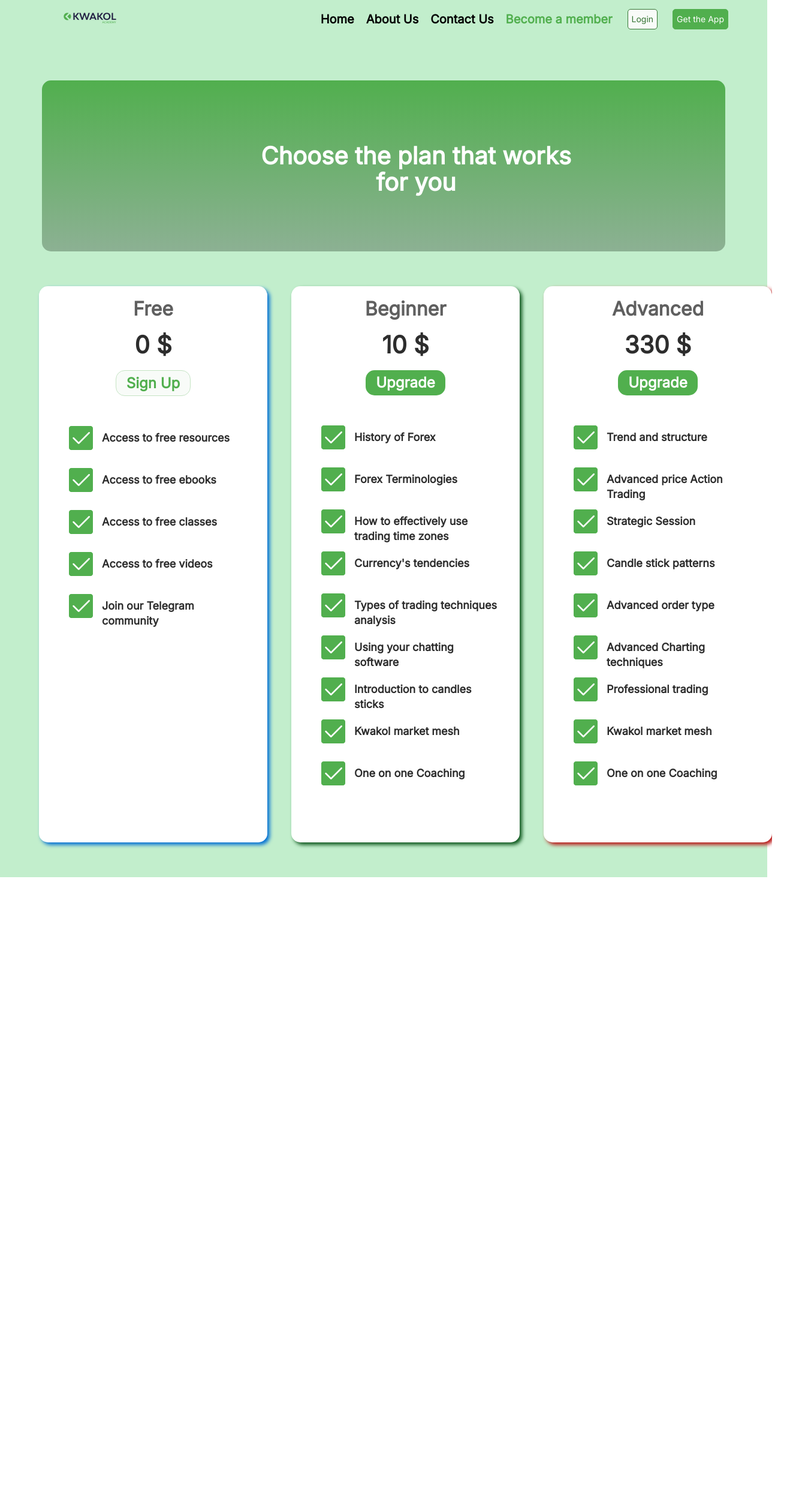
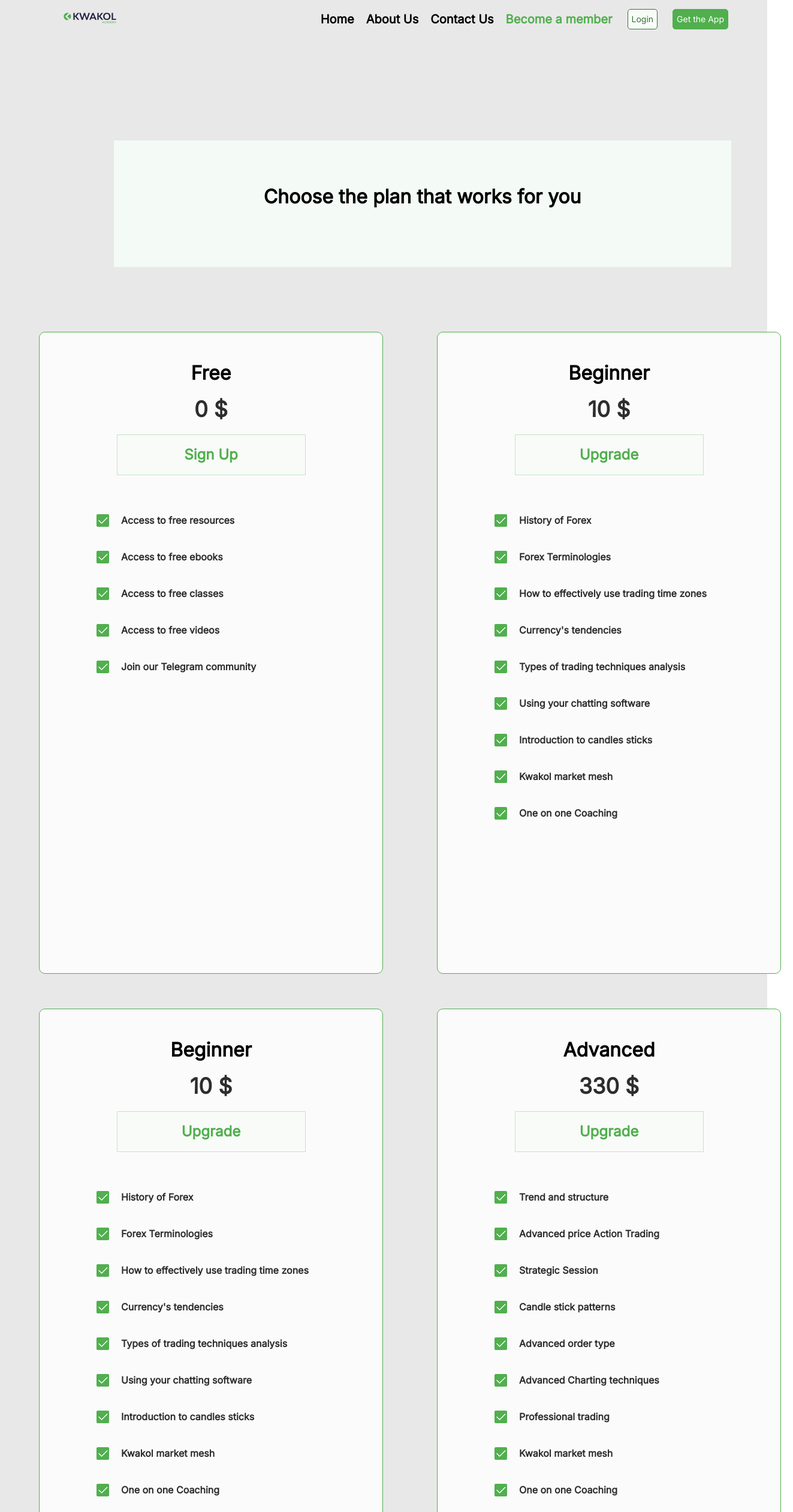
Before and after one commit to Ghiftee/wtf-kwakol-academy, a React (Create React App) app: page /wtf-kwakol-academy/membership in a window 1280 px wide. Shown: the part 20-2540 px from the top of the page at 60% size, 1323 px wide, since content can reach past the window. Before the commit the page ends 1482 px from the top, so only its background shows below. Built offline with nearby package versions, Linux system fonts and the light colour scheme.

Commit message:
Redesign membership page

```diff
--- a/src/components/pages/membership/Members.css
+++ b/src/components/pages/membership/Members.css
@@ -1,39 +1,43 @@
 .membership-page{
-    background: #c2eecc;
+    background: var( --primaryBackground);
+    height: 3100px;
 }
 
 .plans-heading{
-    height: 285px;
-    border-radius: 15px;
-    background: linear-gradient(#51af4e, rgba(16, 35, 16, 0.3012));
-    margin: 50px 70px 0;
+    background-color: #f4fbf7;
+    width: 1030px;
+    height: 211px;
+    margin: 150px 10px 50px 190px;
 }
 
 .plans-text{
+    width: 541px;
+    height: 88px;
+    font-weight: 600;
+    line-height: 44px;
+    font-size: 32px;
+    color: #000;
     text-align: center;
-    width: 550px;
-    height: 88px;
     position: relative;
-    top: 104px;
-    left: 349px;
-    font-size: 40px;
-    line-height: 44px;
-    color: #fff;
-    font-weight: var(--primaryFontWeight);
+    top: 72px;
+    left: 244px;
 }
 
 .plans-options{
     display: flex;
     justify-content: space-around;
-    margin: 0 45px;
+    gap: 50px;
+    margin: 0px 45px;
 }
 
 .plans-boxes{
-    width: 392px;
-    height: 927px;
-    border-radius: 15px;
-    background-color: #fff;
+    width: 512px;
+    height: 1008px;
+    border-radius: 10px;
+    border: 1px solid var(--primaryColor);
+    background-color: #fbfbfb;
     margin: 58px 20px;
+    padding: 30px;
 }
 
 .plans-heading-group{
@@ -43,51 +47,37 @@
 }
 
 .plans-type{
-    color: #5f5f5f;
+    color: #000;
     height: 36px;
     margin: 20px;
     font-size: 32px;
-    font-weight: var(--primaryFontWeight);
+    font-weight: 600;
     line-height: 35.2px;
 }
 
 .plans-prices{
     height: 44px;
-    font-size: 40px;
+    font-size: 36px;
     line-height: 44px;
     font-weight: var(--primaryFontWeight);
     color: var(--secondaryColor);
     margin-bottom: 20px;
 }
 
-.sign-up{
-    width: 125px;
-    height: 43px;
+.upgrade-btn{
+    width: 315px;
+    height: 68px;
+    border: 1px solid #c5e4c4;
     padding: 8px 16px;
-    border-radius: 15px;
-    border: 1px solid #c5e4c4;
     background-color: #f8fbf8;
-    font-size: 24px;
-    line-height: 26.4px;
-    font-weight: var(--primaryFontWeight);
     color: var(--primaryColor);
-}
-
-.upgrade-btn{
-    width: 133px;
-    height: 42px;
-    border: none;
-    border-radius: 15px;
-    padding: 8px 16px;
-    background-color: var(--primaryColor);
-    color: #fff;
     font-size: 24px;
     font-weight: var(--primaryFontWeight);
     line-height: 26.4px;
 }
 
 .plans-description-container{
-    margin: 35px;
+    margin: 45px;
 }
 
 .plans-description-individual-container{
@@ -96,13 +86,15 @@
 }
 
 .plans-description-img{
-    margin: 15px;
+    margin: 20px;
+    width: 21px;
+    height: 21px;
 }
 
 .plans-description{
-    width: 241px;
+    width: 360px;
     height: 26px;
-    font-size: 18px;
+    font-size: 16px;
     color: var(--secondaryColor);
     font-weight: var(--primaryFontWeight);
     line-height: 25.2px;
--- a/src/components/pages/membership/Members.jsx
+++ b/src/components/pages/membership/Members.jsx
@@ -2,28 +2,25 @@ import React from 'react';
 import Navbar from '../../navbar/Navbar';
 import Check from '../../../images/check.png';
 import './Members.css';
+import Footer from '../home/Footer';
 
 function Members() {
-  const shadows = [
-    {boxShadow: '4px 4px 6px #006FD5'},
-    {boxShadow: '4px 4px 6px #0C561C'},
-    {boxShadow: '4px 4px 6px #BA1717'}
-  ]
   return (
-    <div>
+    <>
       <div className='membership-page'>
-        <Navbar backgroundColor='#c2eecc' padding='10px 0'/>
+        <Navbar/>
         <section className='plans-heading'>
           <p className='plans-text'>Choose the plan that works for you</p>
         </section>
         <section className='plans-options'>
           {/*Would be refactored*/}
           {/*Free plans*/}
-          <section className='plans-boxes' style={shadows[0]}>
+          <div>
+            <section className='plans-boxes'>
               <section className='plans-heading-group'>
                 <p className='plans-type'>Free</p>
                 <p className='plans-prices'> 0 $</p>
-              <button className='sign-up'>Sign Up</button>
+                <button className='upgrade-btn'>Sign Up</button>
               </section>
               <section className='plans-description-container'>
                 <section className='plans-description-individual-container'>
@@ -49,7 +46,55 @@ function Members() {
               </section>
             </section>
             {/*Beginner*/}
-          <section className='plans-boxes' style={shadows[1]}>
+            <section className='plans-boxes'>
+              <section className='plans-heading-group'>
+                <p className='plans-type'>Beginner</p>
+                <p className='plans-prices'>10 $</p>
+                <button className='upgrade-btn'>Upgrade</button>
+              </section>
+              <section className='plans-description-container'>
+                <section className='plans-description-individual-container'>
+                  <img src={Check} alt='checkbox' className='plans-description-img'/>
+                  <p className='plans-description'>History of Forex</p>
+                </section>
+                <section className='plans-description-individual-container'>
+                  <img src={Check} alt='checkbox' className='plans-description-img'/>
+                  <p className='plans-description'>Forex Terminologies</p>
+                </section>
+                <section className='plans-description-individual-container'>
+                  <img src={Check} alt='checkbox' className='plans-description-img'/>
+                  <p className='plans-description'>How to effectively use trading time zones</p>
+                </section>
+                <section className='plans-description-individual-container'>
+                  <img src={Check} alt='checkbox' className='plans-description-img'/>
+                  <p className='plans-description'>Currency's tendencies</p>
+                </section>
+                <section className='plans-description-individual-container'>
+                  <img src={Check} alt='checkbox' className='plans-description-img'/>
+                  <p className='plans-description'>Types of trading techniques analysis</p>
+                </section>
+                <section className='plans-description-individual-container'>
+                  <img src={Check} alt='checkbox' className='plans-description-img'/>
+                  <p className='plans-description'>Using your chatting software</p>
+                </section>
+                <section className='plans-description-individual-container'>
+                  <img src={Check} alt='checkbox' className='plans-description-img'/>
+                  <p className='plans-description'>Introduction to candles sticks</p>
+                </section>
+                <section className='plans-description-individual-container'>
+                  <img src={Check} alt='checkbox' className='plans-description-img'/>
+                  <p className='plans-description'>Kwakol market mesh</p>
+                </section>
+                <section className='plans-description-individual-container'>
+                  <img src={Check} alt='checkbox' className='plans-description-img'/>
+                  <p className='plans-description'>One on one Coaching</p>
+                </section>
+              </section>
+            </section>
+          </div>
+          <div>
+            {/*Intermediate*/}
+            <section className='plans-boxes'>
               <section className='plans-heading-group'>
                 <p className='plans-type'>Beginner</p>
                 <p className='plans-prices'>10 $</p>
@@ -95,7 +140,7 @@ function Members() {
               </section>
             </section>
             {/*Advanced*/}
-          <section className='plans-boxes' style={shadows[2]}>
+            <section className='plans-boxes'>
               <section className='plans-heading-group'>
                 <p className='plans-type'>Advanced</p>
                 <p className='plans-prices'>330 $</p>
@@ -140,9 +185,11 @@ function Members() {
                 </section>
               </section>
             </section>
+          </div>
         </section>
       </div>
-    </div>
+      <Footer />
+    </>
   )
 }
 
```
Lines whose indentation alone changed are shown as unchanged.
